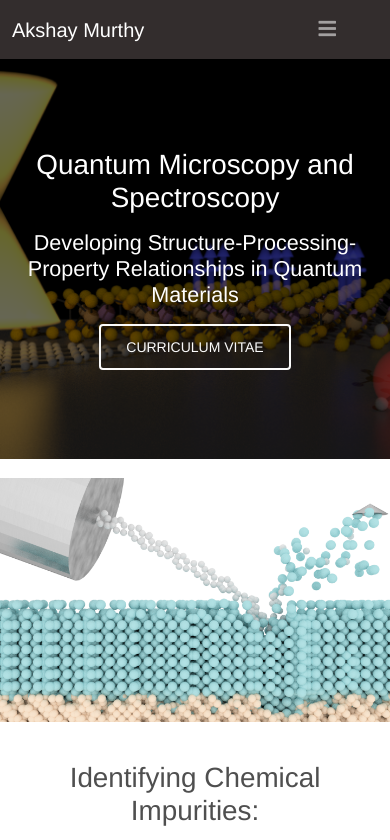
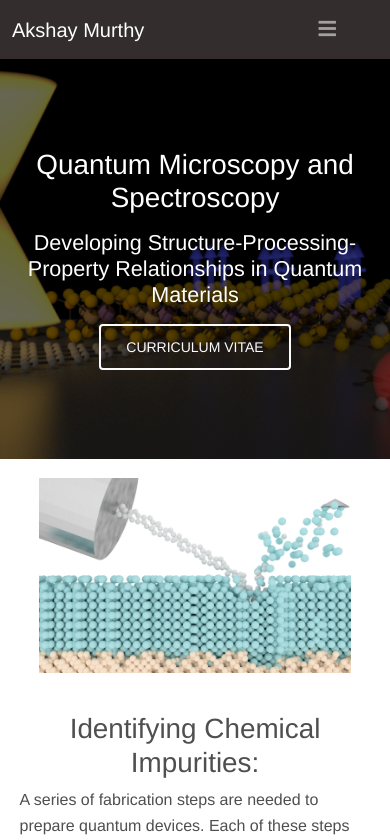
Before and after one commit to adithi-murthy/akshay-research-page, a React (Create React App) app: page /in-situ-processing-of-quantum-materials in a window 390 px wide. Shown: the top 840 px of the page. Built offline with nearby package versions, Linux system fonts and the light colour scheme.

Commit message:
Formatted research2 picture

```diff
--- a/src/Screens/Research/Research123.css
+++ b/src/Screens/Research/Research123.css
@@ -18,7 +18,7 @@
 #research2Figure {
   margin: 5% 0% 0% 5%;
   height: auto;
-  max-width: 50%;
+  max-width: 30%;
 }
 
 #research2Text {
@@ -59,7 +59,7 @@
     display: block;
     margin-left: auto;
     margin-right: auto;
-    max-width: 100%;
+    max-width: 80%;
   }
   #research2Text {
     max-width: 100%;
@@ -83,7 +83,7 @@
   .relatedPublications {
     margin: 10% 5% 0% 5%;
   }
-  .individualResearchBody{
+  .individualResearchBody {
     text-align: left;
   }
 }
```
